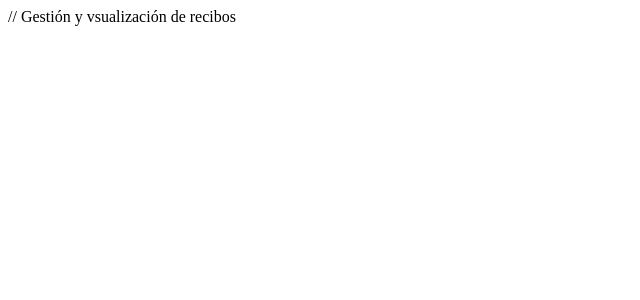
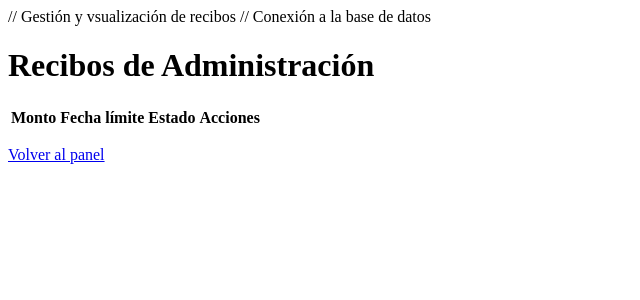
Before and after one commit to Cristianplus/Balcones-de-San-Soucci, a PHP site: page /recibos.php in a window 1280 px wide. Shown: the top 300 px of the page, without its empty margins (0-640 px from the left). Run offline with PHP 8.4, Linux system fonts and the light colour scheme; the visitor is signed in with stand-in values (Sample User, id 1); tables that the repository leaves empty or names only in its code hold one stand-in row (values such as "Sample post"); lists and menus that the app fills with data are empty.

Commit message:
Actualización de db.php y recibos.php para conexión y simulación de pago

```diff
--- a/recibos.php
+++ b/recibos.php
@@ -1 +1,104 @@
 // Gestión y vsualización de recibos
+
+<?php
+session_start();
+
+//Verificar si el usuario ha iniciado sesión
+if(!isset($_SESSION['usuario_id'])) {
+    header("Location: login.php");
+    exit;
+}
+
+include 'includes/db.php';
+
+$usuario_id = $_SESSION['usuario_id'];
+$rol = $_SESSION['rol'];
+
+// Si se envió una solicitud de "pago simulado"
+if (isset($_GET['pagar_id'])) {
+    $reciboId = intval($_GET['pagar_id']);
+
+    // Solo se actualiza sí el recibo pertenece al usuario o si es el administrador
+    if ($rol === 'administrador') {
+        $stmt = $conn->prepare("UPDATE recibos SET estado = 'Pagado' WHERE id = ?");
+        $stmt->bind_param("i", $reciboId);
+    } else {
+        $stmt = $conn->prepare("UPDATE recibos SET estado = 'Pagado' WHERE id = ? AND usuario_id = ?");
+        $stmt->bind_param("ii", $reicboId, $usuarioId);
+    }
+    $stmt->execute();
+    $stmt->close();
+
+    // Redirigir para evitar re-envío del formulario
+    header("Location: recibos.php");
+    exit;
+}
+
+// Consultar recibos según el rol del usuario
+if ($rol === 'administrador') {
+    $sql = "SELECT r.id, u.nombre AS usuario, r.monto, r.fecha_limite, r.estado
+            FROM recubos r
+            JOIN usuarios u ON r.usuario_id = u.id
+            ORDER BY r.fceha_limite DESC";
+    $stmt = $conn->prepare($sql);
+} else {
+    $sql = "SELECT id, monto, fecha_limite, estado
+            FROM recibos
+            WHERE usuario_id = ?
+            ORDER BY fecha_limite DESC";
+    $stmt = $conn->prepare($sql);
+    $stmt->bind_param("i", $usuarioId);
+}
+
+$stmt->execute();
+$resultado = $stmt->get_result();
+?>
+
+<!DOCTYPE html>
+<html lang="es">
+    <head>
+        <meta charset="UTF-8">
+        <title>Recibos - Condominio Balcones de San Soucci</title>
+        <link rel= "stylesheet" href= "css/styles.css">
+    </head>
+    <body>
+        <h1>Recibos de Administración</h1>
+
+        <table class="tabla-recibos">
+            <tr>
+                <?php if ($rol === 'adminstrador'): ?>
+                    <th>Usuario</th>
+                    <?php endif; ?>
+                    <th>Monto</th>
+                    <th>Fecha límite</th>
+                    <th>Estado</th>
+                    <th>Acciones</th>
+            </tr>
+
+            <?php while ($recibo = $resultado->fetch_assoc()): ?>
+                <tr>
+                    <?php if ($rol === 'administrador'): ?>
+                        <td><?php echo htmlspecialchars($recibo['usuario']); ?></td>
+                    <?php endif; ?>
+                    <td>$<?php echo number_format($recibo['monto'], 0, ',', '.'); ?></td>
+                    <td><?php echo $recibo['fecha_limite']; ?></td>
+                    <td><?php echo $recibo['estado']; ?></td>
+                    <td>
+                        <?php if ($recibo['estado'] !== 'Pagado'): ?>
+                            <a href="recibos.php?pagar_id=<?php echo $recibo['id']; ?>">Simular pago</a>
+                        <?php else: ?>
+                            Pagado
+                        <?php endif; ?>
+                    </td>
+                </tr>
+            <?php endwhile; ?>
+        </table>
+
+        <p><a href="dashboard.php">Volver al panel</a></p>
+    </body>
+</html>
+
+<?php
+$stmt->close();
+$conn->close();
+?>
```
Also changed, not shown: includes/db.php (line endings or trailing spaces).
